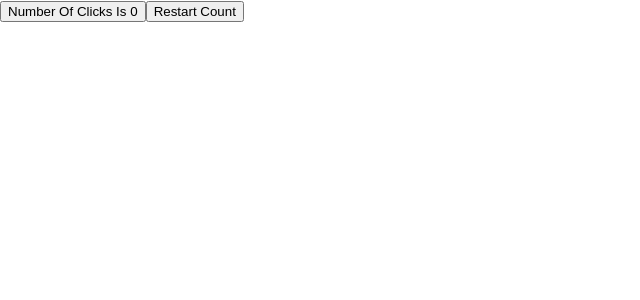
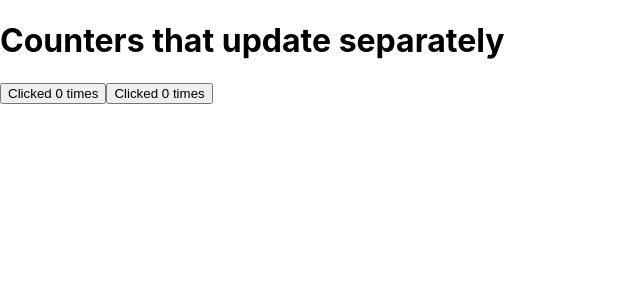
Before and after one commit to mohamedmedhatnabil/React-Roadmap, a React (Create React App) app in the folder info-site/: page / in a window 1280 px wide. Shown: the top 300 px of the page, without its empty margins (0-640 px from the left). Built offline with nearby package versions, Linux system fonts and the light colour scheme.

Commit message:
2 button update separtely
every button has it's own state

```diff
--- a/info-site/src/App.js
+++ b/info-site/src/App.js
@@ -1,19 +1,21 @@
 import { useState } from 'react';
-export default function MyButton() {
-   const [count, setCount] = useState(0);
-   const handleClick = handleClick => setCount(count+1);
-   const restartCount = restartCount => setCount(0);
 
-
+export default function MyApp() {
   return (
     <div>
-      <button onClick={handleClick}>
-        Number Of Clicks Is {count}
-      </button>
-      <button onClick={restartCount}>
-        Restart Count
-      </button>
+      <h1>Counters that update separately</h1>
+      <MyButton />
+      <MyButton />
     </div>
-
   );
 }
+
+function MyButton() {
+  const [count, setCount] = useState(0);
+  const handleClick = handleClick => setCount(count + 1);
+  return (
+    <button onClick={handleClick}>
+      Clicked {count} times
+    </button>
+  );
+}
```
